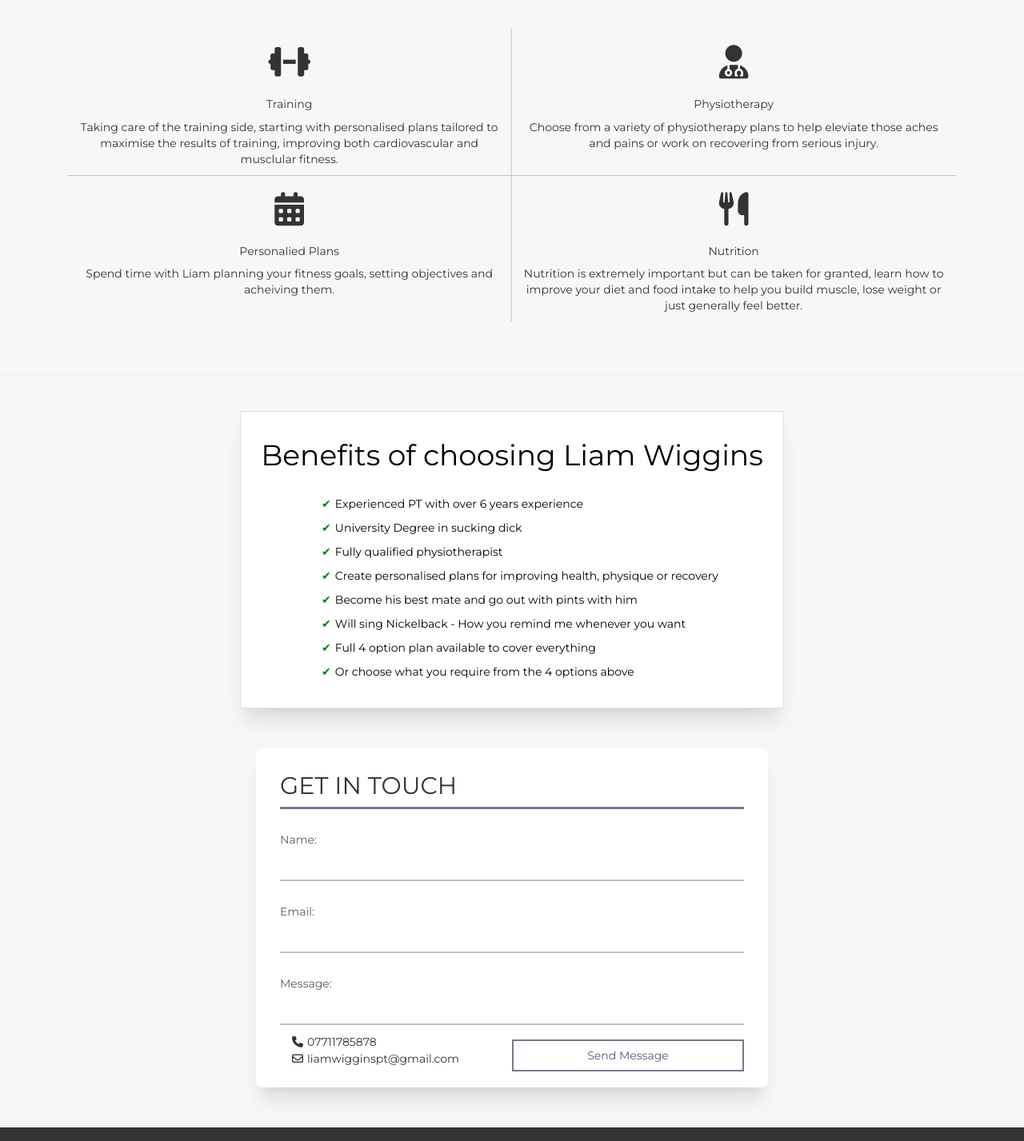
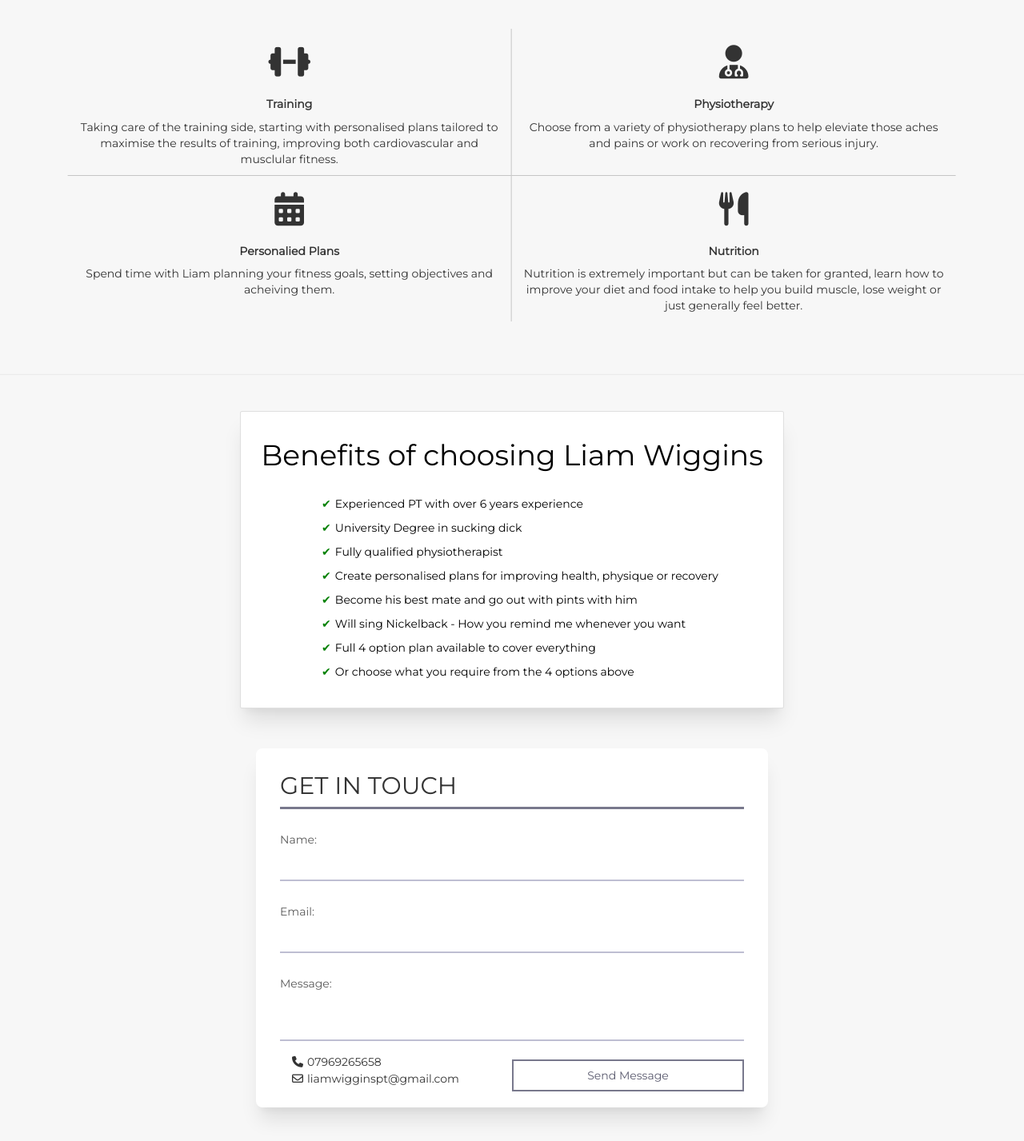
Before and after one commit to Danny-Lambert/liamWigginsWebsite, a website: page index.html in a window 1280 px wide. Shown: the part 1150-2577 px from the top of the page at 80% size. Drawn offline with nearby package versions, Linux system fonts and the light colour scheme; grey boxes are pictures that could not be loaded; a web font is replaced by a local one.

Commit message:
updated pt page

```diff
--- a/index.html
+++ b/index.html
@@ -108,23 +108,23 @@
                 <div class="row benefitPlan" >
                   <div class="col-md-6 col-12 mb-2 mb-md-0 d-flex flex-column align-items-center text-center trainingCorner">
                     <i class="fa-solid fa-dumbbell fourSectionIcon fa-3x p-4 mt-2"></i>
-                    <h5>Training</h5>
+                    <h5 class="font-weight-bold">Training</h5>
                     <p>Taking care of the training side, starting with personalised plans tailored to maximise the results of training, improving both cardiovascular and musclular fitness.</p>
                   </div>
                   <div class="col-md-6 col-12 mb-2 mb-md-0 d-flex flex-column align-items-center text-center  physioCorner">
                     <i class="fa-solid fa-user-doctor fourSectionIcon fa-3x p-4 mt-2"></i>
 
-                    <h5>Physiotherapy</h5>
+                    <h5 class="font-weight-bold">Physiotherapy</h5>
                     <p>Choose from a variety of physiotherapy plans to help eleviate those aches and pains or work on recovering from serious injury.</p>
                   </div>
                   <div class="col-md-6 col-12 mb-2 mb-md-0 d-flex flex-column align-items-center text-center  ptCorner">
                     <i class="fa-solid fa-calendar-days fourSectionIcon fa-3x p-4 mt-2"></i>
-                    <h5>Personalied Plans</h5>
+                    <h5 class="font-weight-bold">Personalied Plans</h5>
                     <p>Spend time with Liam planning your fitness goals, setting objectives and acheiving them.</p>
                   </div>
                   <div class="col-md-6 col-12 mb-2 mb-md-0 d-flex flex-column align-items-center text-center  nutritionCorner">
                     <i class="fa-solid fa-utensils fourSectionIcon fa-3x p-4 mt-2"></i>
-                    <h5>Nutrition</h5>
+                    <h5 class="font-weight-bold">Nutrition</h5>
                     <p>Nutrition is extremely important but can be taken for granted, learn how to improve your diet and food intake to help you build muscle, lose weight or just generally feel better.</p>
                   </div>
                 </div>
@@ -161,10 +161,10 @@
         <h2 class="contactH2">GET IN TOUCH</h2>
         <p class="contactP" type="Name:"><input type="text" class="contactInput" placeholder="" required></input></p>
         <p class="contactP" type="Email:"><input type="email" class="contactInput" placeholder="" required></input></p>
-        <p class="contactP" type="Message:"><input type="textarea" class="contactInput" placeholder="" required></input></p>
+        <p class="contactP" type="Message:"><textarea type="" class="contactInput" placeholder="" required></textarea></p>
         <div class="contactDiv row mb-">
           <div class="col-12 col-lg-6 row mb-2">
-            <div class="align-items-center col-6 col-lg-12 d-flex pl-0"><span class="fa fa-phone contactSpan ml-0"></span><span>07711785878</span></div>
+            <div class="align-items-center col-6 col-lg-12 d-flex pl-0"><span class="fa fa-phone contactSpan ml-0"></span><span>07969265658</span></div>
             <div class="align-items-center col-6 col-lg-12 d-flex pl-0"><span class="fa fa-envelope-o contactSpan ml-0"></span> <span>liamwigginspt@gmail.com</span></div>
           </div>
           <button class="contactButton col-12 col-lg-6">Send Message</button>
--- a/styles.css
+++ b/styles.css
@@ -241,7 +241,7 @@
 .contactInput:focus{border-bottom:2px solid #78788c}
 .contactP:before{content:attr(type);display:block;margin:28px 0 0;font-size:14px;color:#5a5a5a}
 .contactButton{float:right;padding:8px 12px;margin:8px 0 0;font-family:'Montserrat',sans-serif;border:2px solid #78788c;background:0;color:#5a5a6e;cursor:pointer;transition:all .3s}
-.contactButton:hover{background:#78788c;color:#fff}
+.contactButton:hover{background:#333;color:#fff}
 .contactDivdiv{content:'Hi';position:absolute;bottom:-15px;right:-20px;background:#50505a;color:#fff;width:320px;padding:16px 4px 16px 0;border-radius:6px;font-size:13px;box-shadow:10px 10px 40px -14px #000}
 .contactSpan{margin:0 5px 0 15px}
 
@@ -621,7 +621,7 @@
     /* background-color: pink;     */
 }
 .topBannerImagePT{
-  background-image: url("./images/aboutBanner.jpg");
+  background-image: url("./images/incognito-man-building-biceps-with-barbell.jpg");
   background-repeat: round;
 }
 .topBannerImageReview{
```
Also changed, not shown: about.html (+2 -2 lines), personal-training.html (+11 -2 lines), images/ptBackgroun2.jpg (added), 1 other file.
